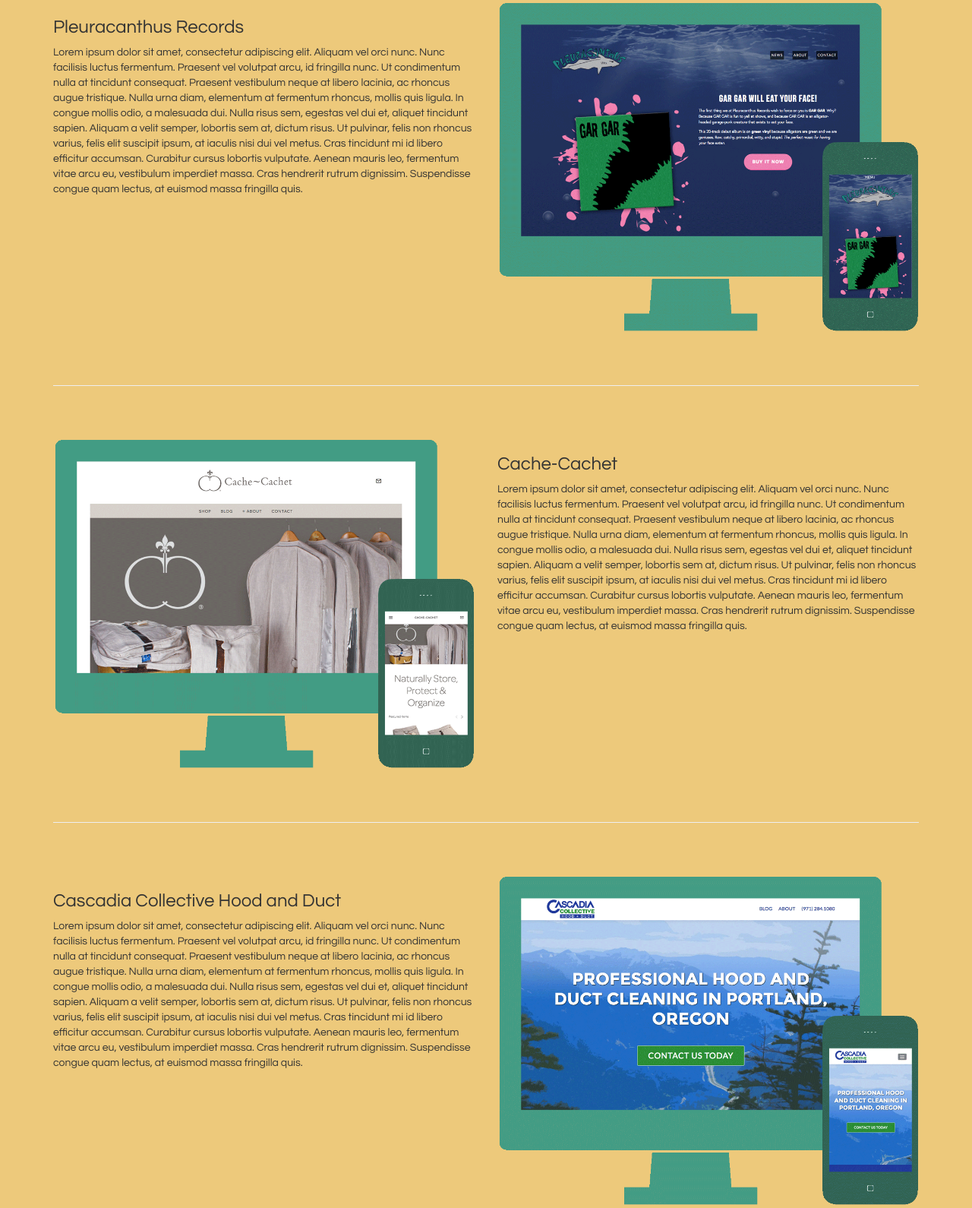
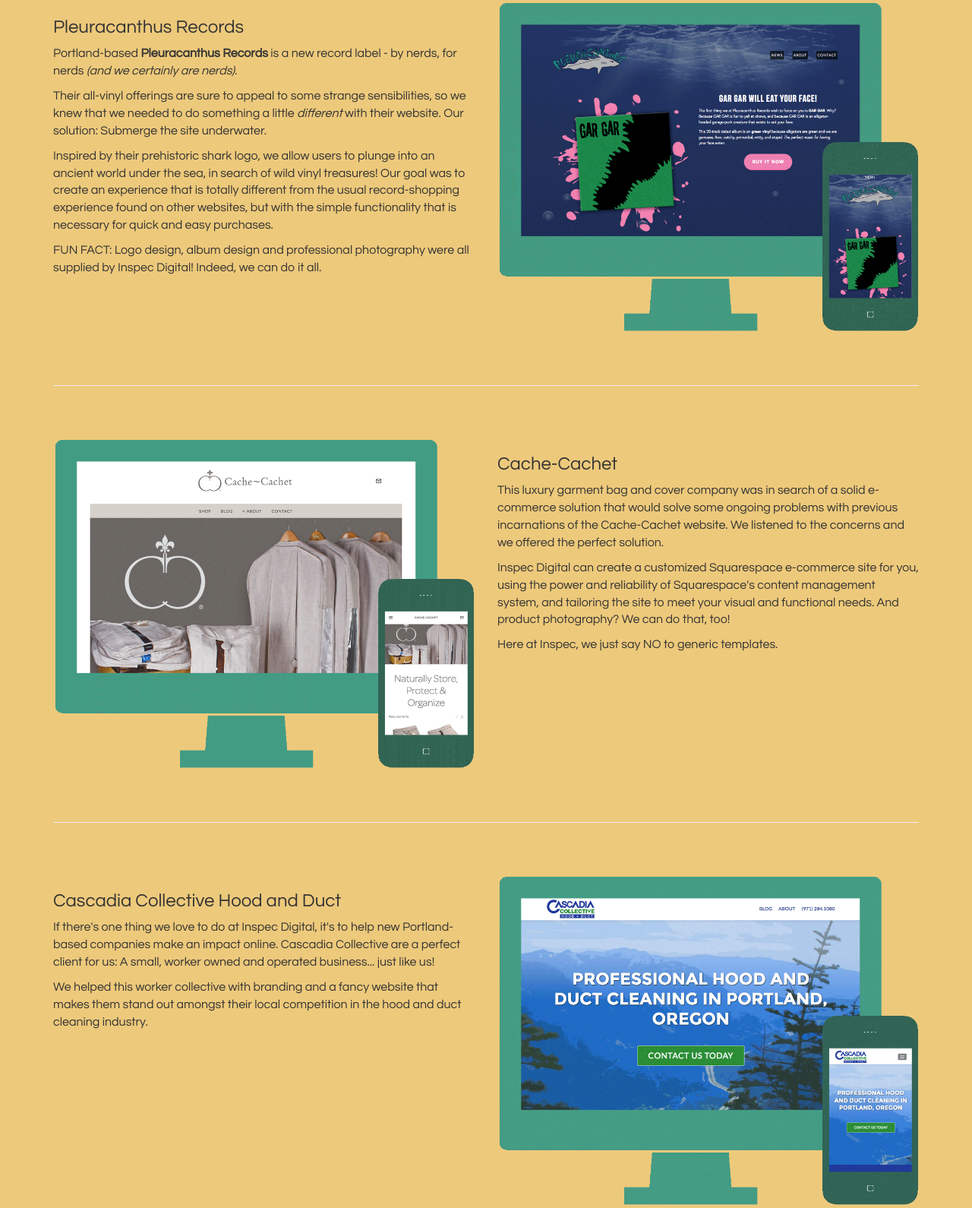
Before and after one commit to InspecDigital/inspecdigital, a plain HTML site: page index.html in a window 1280 px wide. Shown: the part 585-2175 px from the top of the page at 76% size. Drawn offline with nearby package versions, Linux system fonts and the light colour scheme.

Commit message:
Portfolio copy and some design updates

```diff
--- a/assets/css/main.css
+++ b/assets/css/main.css
@@ -13,6 +13,7 @@ h4 {
 
 p {
     font-family: 'Questrial', sans-serif;
+    font-size: 16px;
 }
 
 hr {
@@ -117,7 +118,7 @@ a:hover.action, a:focus.action, a:active.action {
 
 @media (min-width: 768px) {
   .content {
-    padding: 10px 0;
+    padding: 10px 0 50px 0;
   }
   .img-hero {
     max-width: 640px;
--- a/index.html
+++ b/index.html
@@ -91,7 +91,10 @@
             <div class="col-sm-6 col-sm-push-6"><a href="http://pleuracanthus.com" target="_blank"><img src="/assets/img/portfolio-pleuracanthus.png" class="img-responsive" alt="Pleuracanthus Records"></a></div>
             <div class="col-sm-6 col-sm-pull-6">
               <h3>Pleuracanthus Records</h3>
-              <p>Lorem ipsum dolor sit amet, consectetur adipiscing elit. Aliquam vel orci nunc. Nunc facilisis luctus fermentum. Praesent vel volutpat arcu, id fringilla nunc. Ut condimentum nulla at tincidunt consequat. Praesent vestibulum neque at libero lacinia, ac rhoncus augue tristique. Nulla urna diam, elementum at fermentum rhoncus, mollis quis ligula. In congue mollis odio, a malesuada dui. Nulla risus sem, egestas vel dui et, aliquet tincidunt sapien. Aliquam a velit semper, lobortis sem at, dictum risus. Ut pulvinar, felis non rhoncus varius, felis elit suscipit ipsum, at iaculis nisi dui vel metus. Cras tincidunt mi id libero efficitur accumsan. Curabitur cursus lobortis vulputate. Aenean mauris leo, fermentum vitae arcu eu, vestibulum imperdiet massa. Cras hendrerit rutrum dignissim. Suspendisse congue quam lectus, at euismod massa fringilla quis.</p>
+              <p>Portland-based <strong>Pleuracanthus Records</strong> is a new record label - by nerds, for nerds <em>(and we certainly are nerds)</em>.</p>
+              <p>Their all-vinyl offerings are sure to appeal to some strange sensibilities, so we knew that we needed to do something a little <em>different</em> with their website. Our solution: Submerge the site underwater.</p>
+              <p>Inspired by their prehistoric shark logo, we allow users to plunge into an ancient world under the sea, in search of wild vinyl treasures! Our goal was to create an experience that is totally different from the usual record-shopping experience found on other websites, but with the simple functionality that is necessary for quick and easy purchases.</p>
+              <p>FUN FACT: Logo design, album design and professional photography were all supplied by Inspec Digital! Indeed, we can do it all.</p>
             </div>
           </div>
 
@@ -101,7 +104,9 @@
             <div class="col-sm-6"><a href="https://rosemary-crites.squarespace.com/" target="_blank"><img src="/assets/img/portfolio-cachecachet.png" class="img-responsive" alt="Cache Cachet"></a></div>
             <div class="col-sm-6">
               <h3>Cache-Cachet</h3>
-              <p>Lorem ipsum dolor sit amet, consectetur adipiscing elit. Aliquam vel orci nunc. Nunc facilisis luctus fermentum. Praesent vel volutpat arcu, id fringilla nunc. Ut condimentum nulla at tincidunt consequat. Praesent vestibulum neque at libero lacinia, ac rhoncus augue tristique. Nulla urna diam, elementum at fermentum rhoncus, mollis quis ligula. In congue mollis odio, a malesuada dui. Nulla risus sem, egestas vel dui et, aliquet tincidunt sapien. Aliquam a velit semper, lobortis sem at, dictum risus. Ut pulvinar, felis non rhoncus varius, felis elit suscipit ipsum, at iaculis nisi dui vel metus. Cras tincidunt mi id libero efficitur accumsan. Curabitur cursus lobortis vulputate. Aenean mauris leo, fermentum vitae arcu eu, vestibulum imperdiet massa. Cras hendrerit rutrum dignissim. Suspendisse congue quam lectus, at euismod massa fringilla quis.</p>
+              <p>This luxury garment bag and cover company was in search of a solid e-commerce solution that would solve some ongoing problems with previous incarnations of the Cache-Cachet website. We listened to the concerns and we offered the perfect solution.</p>
+              <p>Inspec Digital can create a customized Squarespace e-commerce site for you, using the power and reliability of Squarespace's content management system, and tailoring the site to meet your visual and functional needs. And product photography? We can do that, too!</p>
+              <p>Here at Inspec, we just say NO to generic templates.</p>
             </div>
           </div>
 
@@ -111,7 +116,8 @@
             <div class="col-sm-6 col-sm-push-6"><a href="http://www.cascadiacollectivehoodandduct.com" target="_blank"><img src="/assets/img/portfolio-cchd.png" class="img-responsive" alt="Cascadia Collective"></a></div>
             <div class="col-sm-6 col-sm-pull-6">
               <h3>Cascadia Collective Hood and Duct</h3>
-              <p>Lorem ipsum dolor sit amet, consectetur adipiscing elit. Aliquam vel orci nunc. Nunc facilisis luctus fermentum. Praesent vel volutpat arcu, id fringilla nunc. Ut condimentum nulla at tincidunt consequat. Praesent vestibulum neque at libero lacinia, ac rhoncus augue tristique. Nulla urna diam, elementum at fermentum rhoncus, mollis quis ligula. In congue mollis odio, a malesuada dui. Nulla risus sem, egestas vel dui et, aliquet tincidunt sapien. Aliquam a velit semper, lobortis sem at, dictum risus. Ut pulvinar, felis non rhoncus varius, felis elit suscipit ipsum, at iaculis nisi dui vel metus. Cras tincidunt mi id libero efficitur accumsan. Curabitur cursus lobortis vulputate. Aenean mauris leo, fermentum vitae arcu eu, vestibulum imperdiet massa. Cras hendrerit rutrum dignissim. Suspendisse congue quam lectus, at euismod massa fringilla quis.</p>
+              <p>If there's one thing we love to do at Inspec Digital, it's to help new Portland-based companies make an impact online. Cascadia Collective are a perfect client for us: A small, worker owned and operated business... just like us!</p>
+              <p>We helped this worker collective with branding and a fancy website that makes them stand out amongst their local competition in the hood and duct cleaning industry.</p>
             </div>
           </div>
 
```
